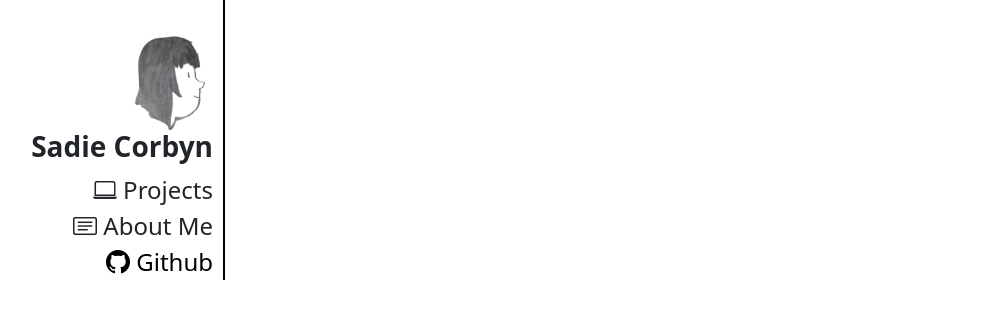
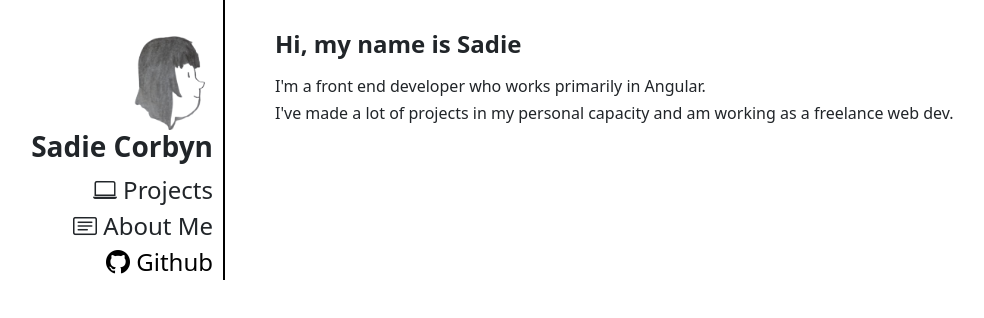
Before and after one commit to RosyJS/Cv_Website, an Angular app: page /Aboutme in a window 1280 px wide. Shown: the top 318 px of the page, without its empty margins (25-1009 px from the left). Built offline with nearby package versions, Linux system fonts and the light colour scheme.

Commit message:
added about me section

```diff
--- a/src/app/about-me-page/about-me-page.component.css
+++ b/src/app/about-me-page/about-me-page.component.css
@@ -0,0 +1,7 @@
+.about-me-section{
+    padding-left: 300px;
+    padding-top: 30px;
+}
+.body-section{
+    padding-top: 10px;
+}
--- a/src/app/about-me-page/about-me-page.component.html
+++ b/src/app/about-me-page/about-me-page.component.html
@@ -1 +1,8 @@
 <nav-bar></nav-bar>
+<div class = "about-me-section">
+    <h4 style = "font-weight: bold;">Hi, my name is Sadie</h4>
+    <div class = "body-section">
+    <h6>I'm a front end developer who works primarily in Angular.</h6>
+    <h6>I've made a lot of projects in my personal capacity and am working as a freelance web dev.</h6>
+    </div>
+</div>
```
